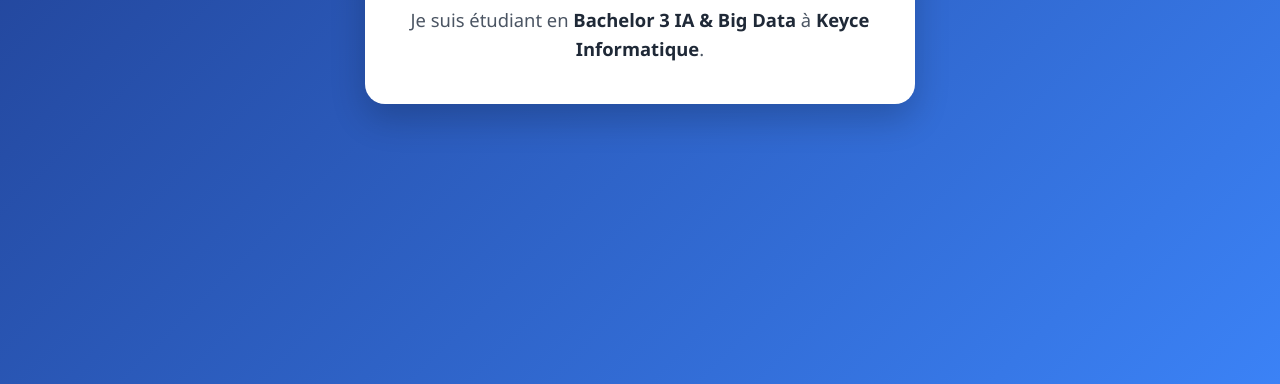
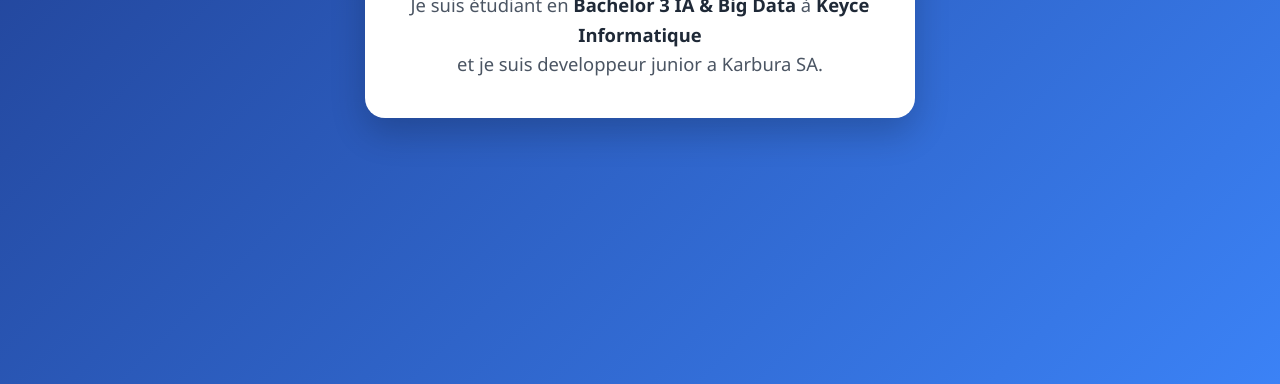
Before and after one commit to MarcDelon/CC-devops, a plain HTML site: page app/index.html in a window 1280 px wide. Shown: the part 416-800 px from the top of the page. Drawn offline with Linux system fonts and the light colour scheme.

Commit message:
v2 de la page

```diff
--- a/app/index.html
+++ b/app/index.html
@@ -10,7 +10,7 @@
   <div class="card">
     <h1>Bonjour, je m'appelle <span class="highlight">NZENANG MARC DELON</span></h1>
     <p class="subtitle">
-      Je suis étudiant en <strong>Bachelor 3 IA & Big Data</strong> à <strong>Keyce Informatique</strong>.
+      Je suis étudiant en <strong>Bachelor 3 IA & Big Data</strong> à <strong>Keyce Informatique</strong><br>et je suis developpeur junior a <a>Karbura SA</a>.
     </p>
   </div>
 </body>
```
